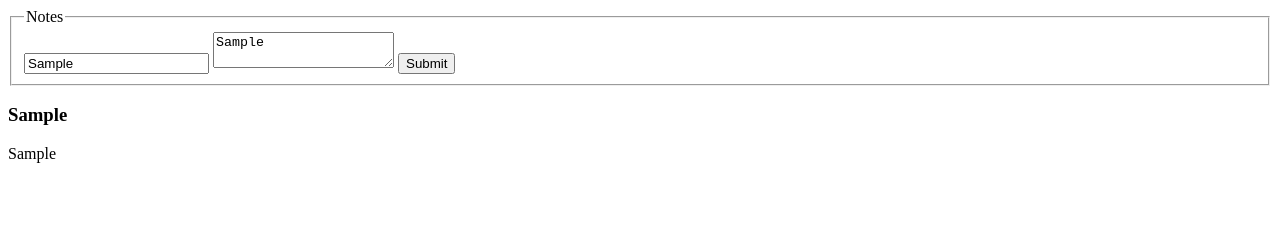
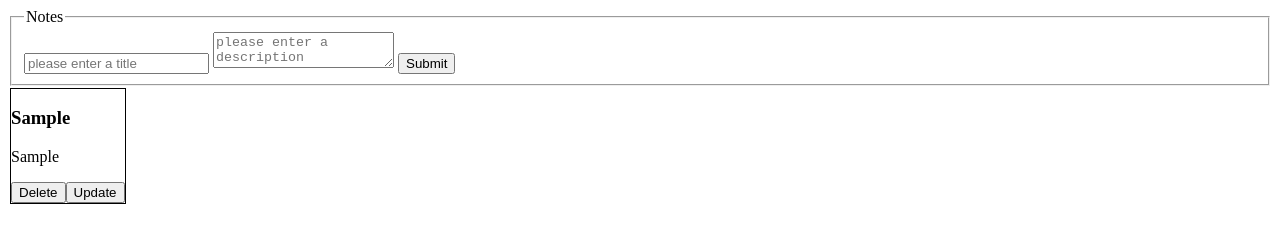
Before and after one commit to uthkarsh15/To_Do_Application, a plain HTML site: page index.html in a window 1280 px wide. Both pictures are taken after typing "Sample", "Sample" into the empty fields and a click on the input 426 px from the left and 63 px from the top of the page. Drawn offline with Linux system fonts and the light colour scheme.

Commit message:
third commit

```diff
--- a/index.html
+++ b/index.html
@@ -4,6 +4,7 @@
     <meta charset="UTF-8">
     <meta name="viewport" content="width=device-width, initial-scale=1.0">
     <title>Document</title>
+    <link rel="stylesheet" href="./style.css">
 </head>
 <body>
     <section id="inputNotes">
--- a/script.js
+++ b/script.js
@@ -11,23 +11,85 @@ submitBtn.addEventListener('click', (event) => {
     const newNote = document.createElement('div');
     newNote.className = "notes";
 
+    // title
     const newTitle = document.createElement('h3');
-
-
     newTitle.className = 'title';
     newTitle.innerText = currentTitle;
 
-    const newdescr = document.createElement('p');
+    // description
+    const newDescr = document.createElement('p');
+    newDescr.className = 'description';
+    newDescr.innerText = currentDescription;
 
-    newdescr.className = 'description';
-    newdescr.innerText = currentDescription;
+    // delete button
+    const deleteBtn = document.createElement('button');
+    deleteBtn.className = 'delete';
+    deleteBtn.innerText = 'Delete';
 
+    deleteBtn.addEventListener('click', () => {
+        newNote.remove();
+    });
+
+    // update button
+    const updateBtn = document.createElement('button');
+    updateBtn.className = 'update';
+    updateBtn.innerText = 'Update';
+
+    // update inputs
+    const updateTitle = document.createElement('input');
+    updateTitle.type = 'text';
+    updateTitle.placeholder = 'Update Title';
+    updateTitle.style.display = 'none';
+
+    const updateDescription = document.createElement('textarea');
+    updateDescription.placeholder = 'Update Description';
+    updateDescription.style.display = 'none';
+
+    const saveBtn = document.createElement('button');
+    saveBtn.innerText = 'Save';
+    saveBtn.className = 'save';
+    saveBtn.style.display = 'none';
+
+    // Save update
+    saveBtn.addEventListener('click', () => {
+        newTitle.innerText = updateTitle.value;
+        newDescr.innerText = updateDescription.value;
+
+        newTitle.style.display = 'block';
+        newDescr.style.display = 'block';
+
+        updateTitle.style.display = 'none';
+        updateDescription.style.display = 'none';
+        saveBtn.style.display = 'none';
+    });
+
+    updateBtn.addEventListener('click', () => {
+        // hide old
+        newTitle.style.display = 'none';
+        newDescr.style.display = 'none';
+
+        // show inputs
+        updateTitle.style.display = 'block';
+        updateDescription.style.display = 'block';
+        saveBtn.style.display = 'inline';
+
+        // pre-fill
+        updateTitle.value = newTitle.innerText;
+        updateDescription.value = newDescr.innerText;
+    });
+
+    // append to note
     newNote.appendChild(newTitle);
-    newNote.append(newdescr);
+    newNote.appendChild(newDescr);
+    newNote.appendChild(deleteBtn);
+    newNote.appendChild(updateBtn);
+    newNote.appendChild(updateTitle);
+    newNote.appendChild(updateDescription);
+    newNote.appendChild(saveBtn);
 
-    notesList.append(newNote);
+    notesList.appendChild(newNote);
 
-    newNote.addEventListener('click', () => {
-        newNote.remove();
-    })
+    // Clear inputs
+    title.value = '';
+    description.value = '';
 });
--- a/style.css
+++ b/style.css
@@ -0,0 +1,5 @@
+.notes{
+    display: inline-block;
+    border: 1px solid black;
+    margin: 2px;
+}
```
